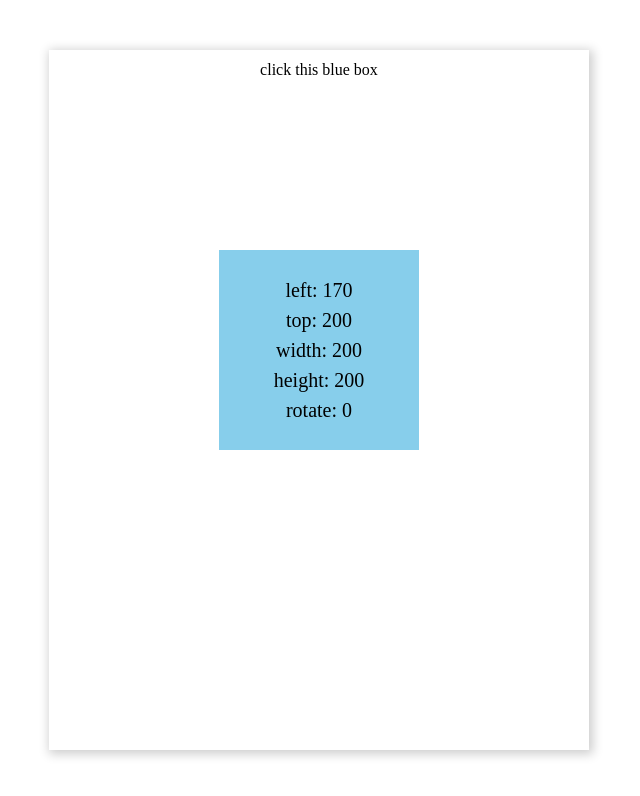
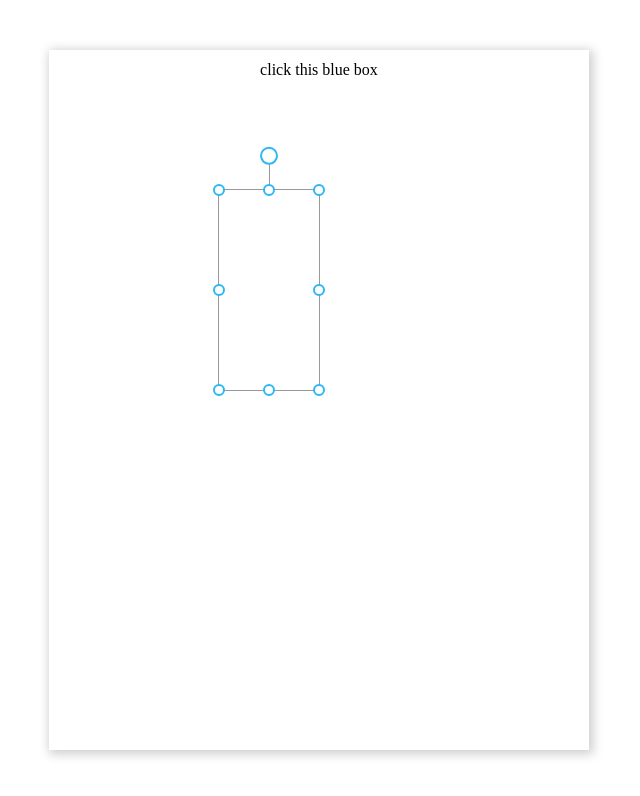
Before and after one commit to liaogn/vue-drag-resize-rotate, a Vue app: page / in a window 1280 px wide. Shown: the top 796 px of the page, without its empty margins (321-961 px from the left). Built offline with nearby package versions, Linux system fonts and the light colour scheme.

Commit message:
添加宽高范围值、修复值为0的问题

```diff
--- a/example/App.vue
+++ b/example/App.vue
@@ -1,13 +1,50 @@
 <template>
   <div @click="clickEmpty" id="app">
-    <div class="drawWrap">
+    <div @click.stop class="drawWrap">
       <p style="text-align:center;line-height:40px">click this blue box</p>
-      <VueDragResizeRotate :active="test.isActive" :activeable="true" :draggable="true" :h="test.h" :r="test.r" :resizeable="true" :rotateable="true" :w="test.w" :x="test.x" :y="test.y" @activated="activated" @dragging="dragging" @resizing="resizing" @rotating="rotating">
-        <p style="text-align:center">left: {{ posData.left }}</p>
+      <VueDragResizeRotate
+        :active="test.isActive"
+        :activeable="true"
+        :draggable="true"
+        :h="test.h"
+        :heightRange="[300,20]"
+        :lock="test.lock"
+        :r="test.r"
+        :resizeable="true"
+        :rotateable="true"
+        :w="test.w"
+        :widthRange="[300,20]"
+        :x="test.x"
+        :y="test.y"
+        @activated="activated"
+        @dragging="dragging"
+        @resizing="resizing"
+        @rotating="rotating"
+        class="test-vdr"
+      >
+        <!-- <p style="text-align:center">left: {{ posData.left }}</p>
         <p style="text-align:center">top: {{ posData.top }}</p>
         <p style="text-align:center">width: {{ posData.width }}</p>
         <p style="text-align:center">height: {{ posData.height }}</p>
-        <p style="text-align:center">rotate: {{ posData.rotate }}</p>
+        <p style="text-align:center">rotate: {{ posData.rotate }}</p>-->
+        <!-- <VueDragResizeRotate
+          :active="test2.isActive"
+          :activeable="true"
+          :draggable="true"
+          :h="test2.h"
+          :r="test2.r"
+          :resizeable="true"
+          :rotateable="true"
+          :w="test2.w"
+          :x="test2.x"
+          :y="test2.y"
+          @activated="activated"
+          @dragging="dragging"
+          @resizing="resizing"
+          @rotating="rotating"
+          class="test-vdr"
+        >
+        </VueDragResizeRotate>-->
       </VueDragResizeRotate>
     </div>
   </div>
@@ -17,15 +54,25 @@ export default {
   data() {
     return {
       test: {
-        id: '1',
-        w: 200,
+        id: "1",
+        w: 100,
         h: 200,
         x: 170,
-        y: 200,
+        y: 140,
         r: 0,
-        isActive: false,
+        lock: true,
+        isActive: true
       },
-      posData: {},
+      test2: {
+        id: "2",
+        w: 100,
+        h: 100,
+        x: 20,
+        y: 20,
+        r: 0,
+        isActive: true
+      },
+      posData: {}
     };
   },
   computed: {},
@@ -36,6 +83,14 @@ export default {
     this.posData.left = x;
     this.posData.top = y;
     this.posData.rotate = r;
+    setTimeout(() => {
+      this.test.lock = false;
+      console.log("解锁");
+    }, 3000);
+    setTimeout(() => {
+      this.test.lock = true;
+      console.log("上锁");
+    }, 6000);
   },
   methods: {
     dragging(pos) {
@@ -52,12 +107,12 @@ export default {
     },
     clickEmpty() {
       this.test.isActive = false;
-    },
-  },
+    }
+  }
 };
 </script>
 <style lang="css">
-@import './style/public.css';
+@import "./style/public.css";
 html,
 body,
 #app,
@@ -72,6 +127,9 @@ body,
   align-items: center;
 }
 
+.test-vdr {
+  /* border: 1px solid #000; */
+}
 .drawWrap {
   width: 540px;
   height: 700px;
--- a/src/vdd/index.css
+++ b/src/vdd/index.css
@@ -1,9 +1,10 @@
 .vdr {
   position: absolute;
+  left: 0;
+  top: 0;
   background-size: contain;
   background-position: center;
   transform-origin: center;
-  background-color: skyblue;
   cursor: move;
 }
 
@@ -17,92 +18,123 @@
 
 .vdr-stick {
   display: block;
-  width: 10px;
-  height: 10px;
+  width: 12px;
+  height: 12px;
+  border: 2px solid #2db7f5;
+  border-radius: 50%;
+  background-color: #fff;
   box-sizing: border-box;
   position: absolute;
   font-size: 1px;
   background: #ffffff;
-  border: 1px solid #6c6c6c;
-  box-shadow: 0 0 2px #bbb;
-  z-index: 9;
+  transition: box-shadow 0.1s;
+}
+
+.vdr-stick:hover {
+  border: 2px solid #2db7f5;
+  box-shadow: 0px 0px 0px 4px rgba(45, 183, 245, 0.3);
 }
 
 .vdr-stick-tl {
-  top: 0;
-  left: 0;
+  top: 0px;
+  left: 0px;
   transform: translate(-50%, -50%);
+  /* margin-top: -6px; */
+  /* margin-left: -6px; */
   cursor: nwse-resize;
 }
 
 .vdr-stick-tm {
-  top: 0;
+  top: 0px;
   left: 50%;
   transform: translate(-50%, -50%);
+  /* margin-left: -6px; */
+  /* margin-top: -6px; */
   cursor: ns-resize;
 }
 
 .vdr-stick-tr {
-  top: 0;
-  right: 0;
+  top: 0px;
+  right: 0px;
+  /* margin-right: -6px; */
+  /* margin-top: -6px; */
   transform: translate(50%, -50%);
   cursor: nesw-resize;
 }
 
 .vdr-stick-ml {
   top: 50%;
-  left: 0;
+  left: 0px;
   transform: translate(-50%, -50%);
+  /* margin-left: -6px; */
+  /* margin-top: -6px; */
   cursor: ew-resize;
 }
 
 .vdr-stick-mr {
   top: 50%;
-  right: 0;
+  right: 0px;
+  /* margin-right: -6px; */
+  /* margin-top: -6px; */
   transform: translate(50%, -50%);
   cursor: ew-resize;
 }
 
 .vdr-stick-bl {
-  bottom: 0;
-  left: 0;
+  bottom: 0px;
+  left: 0px;
+  /* margin-left: -6px; */
+  /* margin-bottom: -6px; */
   transform: translate(-50%, 50%);
   cursor: nesw-resize;
 }
 
 .vdr-stick-bm {
-  bottom: 0;
+  bottom: 0px;
   left: 50%;
   transform: translate(-50%, 50%);
+  /* margin-left: -6px; */
+  /* margin-bottom: -6px; */
   cursor: ns-resize;
 }
 
 .vdr-stick-br {
-  bottom: 0;
-  right: 0;
+  bottom: 0px;
+  right: 0px;
+  /* margin-right: -6px; */
+  /* margin-bottom: -6px; */
   transform: translate(50%, 50%);
   cursor: nwse-resize;
 }
 
 .vdr-rotate {
+  width: 18px;
+  height: 18px;
   top: 0;
   left: 50%;
-  transform: translate(-50%, -260%);
+  transform: translate(-50%, -240%);
+  cursor: crosshair;
+  z-index: 1;
+}
+
+.vdr-stick-rotate-line {
+  position: absolute;
+  z-index: 0;
+  width: 1px;
+  left: 50%;
+  top: -30px;
+  margin-left: -0.5px;
+  margin-top: 2px;
+  height: 30px;
+  border-left: 1px solid #999;
+}
+
+.vdr-stick-rotate-line:hover {
   cursor: crosshair;
 }
 
-.vdr-stick-line {
-  position: absolute;
-  width: 1px;
-  left: 50%;
-  top: 100%;
-  margin-left: -0.5px;
-  height: 150%;
-  border-left: 1px dashed #000;
-}
-
 .vdr-active {
-  outline: 1px dashed #000;
+  outline: 1px solid #999;
 }
 
 .vdr-not-active {
--- a/src/vdd/index.vue
+++ b/src/vdd/index.vue
@@ -1,13 +1,28 @@
 <template>
-  <div :class="{ 'vdr-active': active && activeable, 'vdr-not-active': !activeable }" :style="style" @click.stop @mousedown.stop.prevent="bodyDown($event)" class="vdr">
+  <div
+    :class="{ 'vdr-active': active && activeable, 'vdr-not-active': !activeable }"
+    :style="style"
+    @click.stop
+    @mousedown.stop.prevent="bodyDown($event)"
+    class="vdr"
+    ref="vdr"
+  >
     <!-- 控件 -->
     <template v-if="active && activeable">
       <!-- 缩放控件 -->
-      <span :class="`vdr-stick-${stick}`" :key="stickIndex" :style="{ width: `${stickSize}px`, height: `${stickSize}px` }" @mousedown.stop.prevent="stickDown($event, stick)" class="vdr-stick" v-for="(stick, stickIndex) in sticks"></span>
+      <span
+        :class="`vdr-stick-${stick}`"
+        :key="stickIndex"
+        :style="{zIndex:activeStick==stickIndex?10:9}"
+        @mousedown.stop.prevent="stickDown($event, stick,stickIndex)"
+        class="vdr-stick"
+        v-for="(stick, stickIndex) in sticks"
+      ></span>
       <!-- 旋转控件 -->
-      <div :style="{ width: `${stickSize * 1.5}px`, height: `${stickSize * 1.5}px` }" @mousedown.stop.prevent="rotateDown($event)" class="vdr-stick vdr-rotate">
-        <span @mousedown.stop.prevent class="vdr-stick-line"></span>
-      </div>
+      <template v-if="rotateable">
+        <span class="vdr-stick-rotate-line"></span>
+        <span @mousedown.stop.prevent="rotateDown($event)" class="vdr-stick vdr-rotate"></span>
+      </template>
     </template>
 
     <!-- 插槽 -->
@@ -19,7 +34,7 @@
 
 <script>
 // 宽高最小值
-const MINSIZE = 10;
+const MINSIZE = 0;
 
 // 旋转坐标点缓存
 let pointA = {};
@@ -27,90 +42,96 @@ let pointB = {};
 let pointC = {};
 
 export default {
-  name: 'VueDragResizeRotate',
+  name: "VueDragResizeRotate",
   props: {
     d: {
       type: Boolean,
-      default: true,
+      default: true
     },
     bg: {
       type: String,
-      default: '',
+      default: ""
     },
     lock: {
       type: Boolean,
-      default: false,
+      default: false
     },
     w: {
       type: Number,
       default: 100,
       validator: function(val) {
         return val >= 0;
-      },
+      }
     },
     h: {
       type: Number,
       default: 100,
       validator: function(val) {
         return val >= 0;
-      },
+      }
     },
     x: {
       type: Number,
       default: 0,
       validator: function(val) {
-        return typeof val === 'number';
-      },
+        return typeof val === "number";
+      }
     },
     y: {
       type: Number,
       default: 0,
       validator: function(val) {
-        return typeof val === 'number';
-      },
+        return typeof val === "number";
+      }
     },
     z: {
       type: [String, Number],
-      default: 'auto',
+      default: "auto"
     },
     r: {
       type: Number,
-      default: 0,
+      default: 0
     },
     sticks: {
       type: Array,
       default: function() {
-        return ['tl', 'tm', 'tr', 'mr', 'br', 'bm', 'bl', 'ml'];
-      },
+        return ["tl", "tm", "tr", "mr", "br", "bm", "bl", "ml"];
+      }
     },
     stickSize: {
       type: Number,
-      default: 10,
+      default: 10
     },
     active: {
       type: Boolean,
-      default: true,
+      default: true
     },
     draggable: {
       type: Boolean,
-      default: true,
+      default: true
     },
     resizeable: {
       type: Boolean,
-      default: true,
+      default: true
     },
     rotateable: {
       type: Boolean,
-      default: true,
+      default: true
     },
     activeable: {
       type: Boolean,
-      default: true,
+      default: true
     },
     borderSize: {
       type: Number,
-      default: 2,
+      default: 2
     },
+    widthRange: {
+      type: Array
+    },
+    heightRange: {
+      type: Array
+    }
   },
   data() {
     return {
@@ -123,17 +144,18 @@ export default {
       bottom: 0,
       right: 0,
       rotate: this.r,
+      activeStick: -1
     };
   },
   computed: {
     style() {
+      const rotate = `rotateZ(${Math.round(this.rotate)}deg)`;
+      const translate = `translateX(${this.left}px) translateY(${this.top}px)`;
       return {
         zIndex: this.zIndex,
-        top: `${this.top}px`,
-        left: `${this.left}px`,
         width: `${this.width}px`,
         height: `${this.height}px`,
-        transform: `rotateZ(${Math.round(this.rotate)}deg)`,
+        transform: `${translate} ${rotate}`
       };
     },
     posData() {
@@ -142,23 +164,84 @@ export default {
         top: this.top,
         width: this.width,
         height: this.height,
-        rotate: Math.round(this.rotate),
+        rotate: Math.round(this.rotate)
       };
     },
+    // x的最小偏移值
+    minOffsetLeft() {
+      // console.log(this.minWidth);
+      return this.parentWidth - this.right - this.minWidth;
+    },
+    maxOffsetLeft() {
+      // console.log(this.minWidth);
+      return this.parentWidth - this.right - this.maxWidth;
+    },
+    // y的最小偏移值
+    minOffsetTop() {
+      return this.parentHeight - this.bottom - this.minHeight;
+    },
+    maxOffsetTop() {
+      return this.parentHeight - this.bottom - this.maxHeight;
+    }
   },
   mounted() {
     this.init();
   },
   beforeDestroy() {
     // 销毁前移除事件
-    document.documentElement.removeEventListener('mousemove', this.move);
-    document.documentElement.removeEventListener('mouseup', this.up);
+    document.documentElement.removeEventListener("mousemove", this.move);
+    document.documentElement.removeEventListener("mouseup", this.up);
   },
   methods: {
+    // 计算最小宽
+    calcMinWidth() {
+      const min = Math.min.apply(null, this.widthRange);
+      if (min < 0 || (min >= 0 && min >= this.width)) return 0;
+      return min || 0;
+    },
+    // 计算最大宽
+    calcMaxWidth() {
+      const max = Math.max.apply(null, this.widthRange);
+      if (max <= 0 || (max > 0 && max < this.width)) return Infinity;
+      return max || Infinity;
+    },
+    // 计算最小高
+    calcMinHeight() {
+      let min = Math.min.apply(null, this.heightRange);
+      if (min < 0 || (min >= 0 && min >= this.height)) min = 0;
+      if (this.lock) {
+        if (this.widthRange) {
+          return this.minWidth / this.whRatio;
+        } else if (this.widthRange == null && this.heightRange) {
+          this.minWidth = min * this.whRatio;
+        }
+      }
+      return min || 0;
+    },
+    // 计算最大高
+    calcMaxHeight() {
+      let max = Math.max.apply(null, this.heightRange);
+      if (max <= 0 || (max > 0 && max < this.height)) max = Infinity;
+      if (this.lock) {
+        if (this.widthRange) {
+          return this.maxWidth / this.whRatio;
+        } else if (this.widthRange == null && this.heightRange) {
+          this.maxWidth = max * this.whRatio;
+        }
+      }
+      return max || Infinity;
+    },
+    // 范围值初始
+    setLimitValue() {
+      this.minWidth = this.calcMinWidth();
+      this.maxWidth = this.calcMaxWidth();
+      this.minHeight = this.calcMinHeight();
+      this.maxHeight = this.calcMaxHeight();
+    },
     // 初始化
     init() {
       // 缩放控件类型初始化
-      this.currentStick = '';
+      this.currentStick = "";
 
       // 元素宽高比例初始化
       this.whRatio = this.width / this.height;
@@ -172,6 +255,9 @@ export default {
       this.bottom = this.parentHeight - this.height - this.top;
       this.right = this.parentWidth - this.width - this.left;
 
+      // 范围值初始化
+      this.setLimitValue();
+
       // 鼠标、元素位置信息初始化
       this.bodyStartPos = {
         mx: 0,
@@ -179,47 +265,49 @@ export default {
         left: 0,
         top: 0,
         right: 0,
-        bottom: 0,
+        bottom: 0
       };
 
-      document.documentElement.addEventListener('mousemove', this.move);
-      document.documentElement.addEventListener('mouseup', this.up);
+      document.documentElement.addEventListener("mousemove", this.move);
+      document.documentElement.addEventListener("mouseup", this.up);
     },
     //元素本身的mousedown事件回调函数
     bodyDown(ev) {
       if (!this.activeable) return;
       this.bodyDrag = true;
       // 记录开始鼠标位置
-      this.bodyStartPos.mx = ev.pageX;
-      this.bodyStartPos.my = ev.pageY;
+      this.bodyStartPos.mx = ev.clientX;
+      this.bodyStartPos.my = ev.clientY;
       // 记录开始元素位置
       this.bodyStartPos.left = this.left;
       this.bodyStartPos.top = this.top;
-      this.activeable && this.$emit('activated', this.posData);
+      this.activeable && this.$emit("activated", this.posData);
     },
     // 元素本身的mousemove事件回调函数
     bodyMove(ev) {
       // 起始位置信息
       const { mx, my, left, top } = this.bodyStartPos;
       // 位移向量
-      const vector = { x: ev.pageX - mx, y: ev.pageY - my };
+      const vector = { x: ev.clientX - mx, y: ev.clientY - my };
       // 更新位置信息
       this.left = left + vector.x;
       this.top = top + vector.y;
       // 触发拖拽事件
-      this.$emit('dragging', this.posData);
+      this.$emit("dragging", this.posData);
     },
 
     //缩放控件的mousedown事件回调函数
-    stickDown(ev, stick) {
+    stickDown(ev, stick, index) {
       if (!this.activeable) return;
+
       this.stickDrag = true;
+      this.activeStick = index;
       // 记录当前拖拽的stick
       this.currentStick = stick;
 
       // 记录开始时鼠标位置
-      this.bodyStartPos.mx = ev.pageX;
-      this.bodyStartPos.my = ev.pageY;
+      this.bodyStartPos.mx = ev.clientX;
+      this.bodyStartPos.my = ev.clientY;
 
       // 计算开始时元素right、bottom位置信息
       this.right = this.parentWidth - this.width - this.left;
@@ -239,31 +327,32 @@ export default {
       const { mx, my, top, left, bottom, right } = this.bodyStartPos;
 
       // 位移向量
-      const vector = { x: ev.pageX - mx, y: ev.pageY - my };
+      const vector = { x: ev.clientX - mx, y: ev.clientY - my };
 
       // 如果比例锁定，将非m控件替代为m控件计算
-      if (this.lock && !currentStick.match('m')) {
+      if (this.lock && !currentStick.match("m")) {
         currentStick = `${currentStick[0]}m`;
       }
 
       // 根据当前控件类型更新位置信息
-      currentStick[0] == 't' && (this.top = top + vector.y);
-      currentStick[0] == 'b' && (this.bottom = bottom - vector.y);
-      currentStick[1] == 'l' && (this.left = left + vector.x);
-      currentStick[1] == 'r' && (this.right = right - vector.x);
+      currentStick[0] == "t" && (this.top = top + vector.y);
+      currentStick[0] == "b" && (this.bottom = bottom - vector.y);
+
+      currentStick[1] == "l" && (this.left = left + vector.x);
+      currentStick[1] == "r" && (this.right = right - vector.x);
 
       // 触发缩放事件
-      this.$emit('resizing', this.posData);
+      this.$emit("resizing", this.posData);
     },
 
     // 旋转控件的mousedown事件回调函数
     rotateDown(ev) {
       if (!this.activeable) return;
-      // 旋转目标，即当前需要进行旋转的元素
-      const target = ev.target.parentNode;
-      // 获取目标位置大小信息，用于计算旋转元素的中心点
-      const ract = target.getBoundingClientRect();
-      const { left, top, width, height } = ract;
+      // 当前元素
+      const vdr = this.$refs.vdr;
+      // 当前元素位置大小信息，用于计算旋转元素的中心点
+      const rect = vdr.getBoundingClientRect();
+      const { left, top, width, height } = rect;
       this.rotateDrag = true;
       // 开始点
       pointB = { X: ev.clientX, Y: ev.clientY };
@@ -294,6 +383,7 @@ export default {
 
       // 两个向量之间的夹角的计算公式 ：a * b = |a| * |b| * cosθ
       // 公式转换 θ = Math.acos(a * b /( |a| * |b| )); （θ为弧度）
+      // Math.acos的参数范围[-1, 1] ,返回值[-PI, PI],其余值返回 NAN
       const rad = Math.acos(product / (lengthAB * lengthAC));
       const angle = (rad / Math.PI) * 180 || 0;
 
@@ -301,9 +391,9 @@ export default {
       this.rotate = direct < 0 ? this.rotate - angle : this.rotate + angle;
 
       // 触发事件
-      this.$emit('rotating', this.posData);
+      this.$emit("rotating", this.posData);
 
-      //  更新起点
+      // 更新起点
       pointB = { X: ev.clientX, Y: ev.clientY };
     },
 
@@ -324,84 +414,86 @@ export default {
       // 拖拽停止
       if (this.draggable && this.bodyDrag) {
         this.bodyDrag = false;
-        this.$emit('dragStop', this.posData);
+        this.$emit("dragStop", this.posData);
       }
       // 缩放停止
       if (this.resizeable && this.stickDrag) {
         this.stickDrag = false;
-        this.$emit('resizeStop', this.posData);
+        this.$emit("resizeStop", this.posData);
       }
       // 旋转停止
       if (this.rotateable && this.rotateDrag) {
         this.rotateDrag = false;
-        this.$emit('rotateStop', this.posData);
+        this.$emit("rotateStop", this.posData);
       }
-      // 更新宽高比例
-      this.whRatio = this.width / this.height;
-    },
+      // 更新宽高比例，当宽高其中一个为0时，不更新比例
+      if (this.width > 0 && this.height > 0) {
+        this.whRatio = this.width / this.height;
+      }
+    }
   },
   watch: {
     left(value) {
       // body处于拖动状态时，不重新计算宽高
       if (this.bodyDrag) return;
-      this.width = this.parentWidth - value - this.right;
+
+      // 更新宽度、宽度范围校验
+      if (value > this.minOffsetLeft) this.left = this.minOffsetLeft;
+      if (value < this.maxOffsetLeft) this.left = this.maxOffsetLeft;
+      this.width = this.parentWidth - this.left - this.right;
+
+      // 处理锁定状态
       if (this.lock) {
         this.height = this.width / this.whRatio;
-      } else {
-        this.height = this.parentHeight - this.top - this.bottom;
       }
     },
     top(value) {
       // body处于拖动状态时，不重新计算宽高
       if (this.bodyDrag) return;
-      this.height = this.parentHeight - value - this.bottom;
+
+      // 更新高度、最小高度检测
+      if (value > this.minOffsetTop) this.top = this.minOffsetTop;
+      if (value < this.maxOffsetTop) this.top = this.maxOffsetTop;
+      this.height = this.parentHeight - this.top - this.bottom;
+
+      // 处理锁定状态
       if (this.lock) {
         this.width = this.height * this.whRatio;
         // 如果操作的是左边缩放控件，则重新计算left，以右边为参照
-        if (this.currentStick.match('l')) {
+        if (this.currentStick.match("l")) {
           this.left = this.parentWidth - this.right - this.width;
         }
-      } else {
-        this.width = this.parentWidth - this.left - this.right;
       }
     },
     right(value) {
       // body处于拖动状态时，不重新计算宽高
       if (this.bodyDrag) return;
-      this.width = this.parentWidth - this.left - value;
+
+      // 更新宽度、宽度范围校验
+      let width = this.parentWidth - value - this.left;
+      width = width < this.minWidth ? this.minWidth : width;
+      width = width > this.maxWidth ? this.maxWidth : width;
+      this.width = width;
+
       if (this.lock) {
         this.height = this.width / this.whRatio;
-      } else {
-        this.height = this.parentHeight - this.top - this.bottom;
       }
     },
     bottom(value) {
       // body处于拖动状态时，不重新计算宽高
       if (this.bodyDrag) return;
-      this.height = this.parentHeight - this.top - value;
+
+      // 更新高度、最小高度检测
+      let height = this.parentHeight - value - this.top;
+      height = height < this.minHeight ? this.minHeight : height;
+      height = height > this.maxHeight ? this.maxHeight : height;
+      this.height = height;
+      // 处理锁定状态
       if (this.lock) {
         this.width = this.height * this.whRatio;
         // 如果操作的是左边缩放控件，则重新计算left，以右边为参照
-        if (this.currentStick.match('l')) {
+        if (this.currentStick.match("l")) {
           this.left = this.parentWidth - this.right - this.width;
-        }
-      } else {
-        this.width = this.parentWidth - this.left - this.right;
-      }
-    },
-    width(newVal) {
-      if (newVal < MINSIZE) {
-        this.width = MINSIZE;
-        if (this.lock) {
-          this.height = Math.round(MINSIZE / this.whRatio);
-        }
-      }
-    },
-    height(newVal) {
-      if (newVal < MINSIZE) {
-        this.height = MINSIZE;
-        if (this.lock) {
-          this.width = Math.round(MINSIZE * this.whRatio);
         }
       }
     },
@@ -443,12 +535,12 @@ export default {
     r(value) {
       this.rotate = value;
     },
-    // 锁更新，记录当前组件内data宽高比例
     lock(value) {
       if (value) {
         this.whRatio = this.width / this.height;
+        this.setLimitValue();
       }
-    },
-  },
+    }
+  }
 };
 </script>
```
Also changed, not shown: lib/VueDragResizeRotate.css (+1 -1 lines), lib/VueDragResizeRotate.common.js, lib/VueDragResizeRotate.umd.js, lib/VueDragResizeRotate.umd.min.js.
